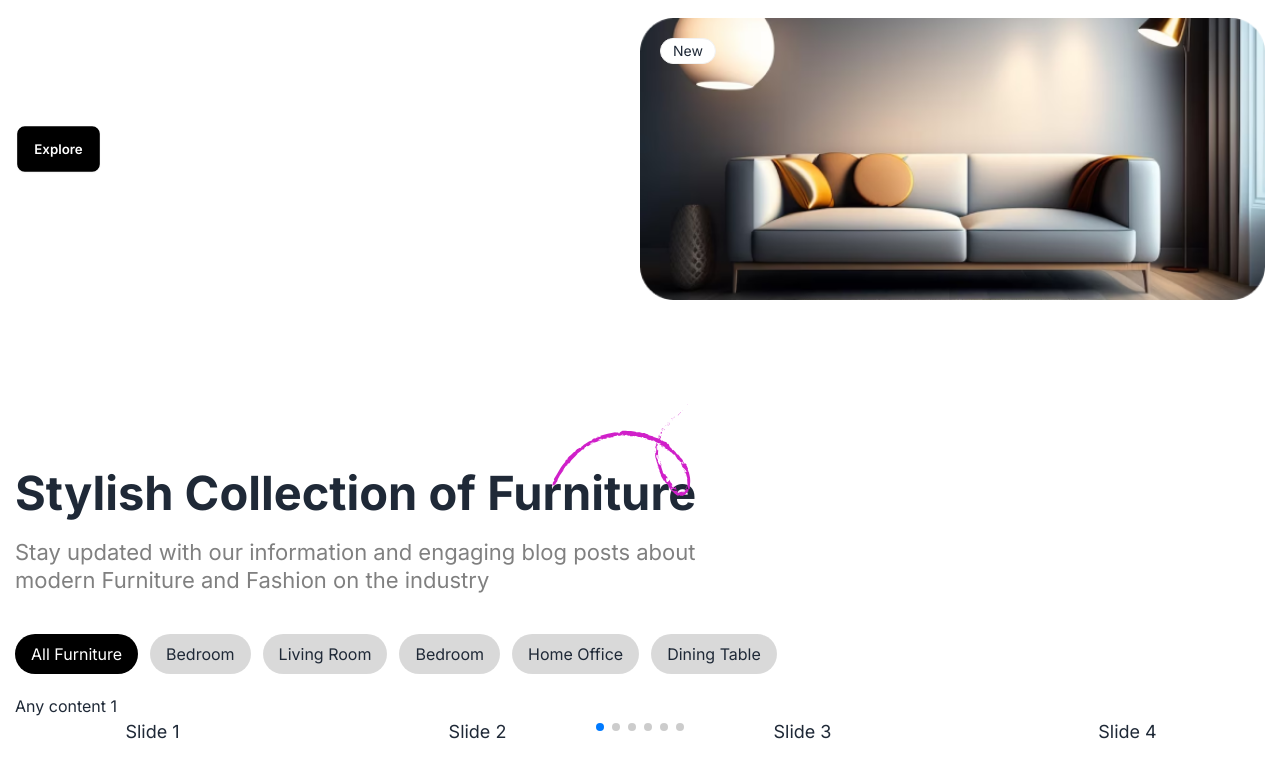
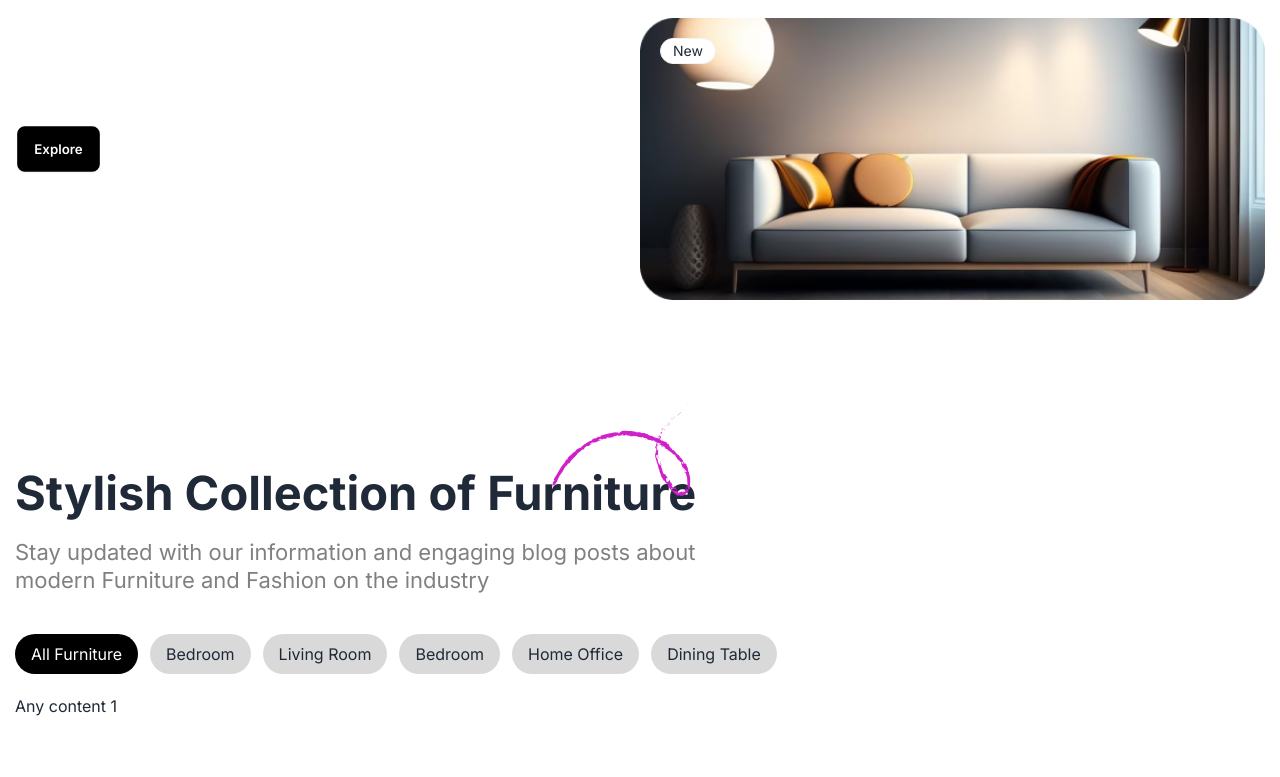
Before and after one commit to Mohammadarifcoding/Furnishop-Client, a React (Create React App) app: page / in a window 1280 px wide. Shown: the part 418-1195 px from the top of the page. Built offline with nearby package versions, Linux system fonts and the light colour scheme.

Commit message:
Solved the issue with tabs in the collection section

```diff
--- a/src/App.css
+++ b/src/App.css
@@ -1,3 +1,21 @@
 @tailwind base;
 @tailwind components;
 @tailwind utilities;
+
+* {
+    scrollbar-width: 15px;
+  }
+
+  ::-webkit-scrollbar {
+    background: #b0e0ff;
+  }
+
+  ::-webkit-scrollbar-track {
+    background: #cdebff;
+  }
+
+  ::-webkit-scrollbar-thumb {
+    background: #36a9fc;
+    border: 4px solid #b0e0ff;
+    border-radius: 100px;
+  }
--- a/src/Components/Pages/Home/Collection/TabsCollection/TabsCollection.tsx
+++ b/src/Components/Pages/Home/Collection/TabsCollection/TabsCollection.tsx
@@ -3,18 +3,9 @@ import { Tab, Tabs, TabList, TabPanel } from 'react-tabs';
 import 'react-tabs/style/react-tabs.css';
 import { tabsData } from '../../../../../Model/Model';
 
-import  { useRef, useState } from 'react';
-// Import Swiper React components
-import { Swiper, SwiperSlide } from 'swiper/react';
 
 // Import Swiper styles
-import 'swiper/css';
-import 'swiper/css/pagination';
 
-
-
-// import required modules
-import { Pagination } from 'swiper/modules';
 
 
 
@@ -51,9 +42,9 @@ const TabsCollection = () => {
     return (
         <div className='pb-20'>
              <Tabs>
-    <TabList className='flex overflow-auto flex-nowrap pb-5   text-nowrap  gap-3'>
+    <TabList className='flex overflow-auto flex-nowrap pb-5 tabData md:cursor-default cursor-pointer   text-nowrap  gap-3'>
       {collectionItem.map(item => (
-                    <Tab className='bg-[#00000026] px-4  py-2   rounded-full' key={item.id}>
+                    <Tab className='bg-[#00000026] px-4  py-2 cursor-pointer  rounded-full' key={item.id}>
                         {item.name}
          </Tab>
        ))}
@@ -68,39 +59,7 @@ const TabsCollection = () => {
     </TabPanel>
   </Tabs>
 
-  <Swiper
-        slidesPerView={1}
-        spaceBetween={10}
-        pagination={{
-          clickable: true,
-        }}
-        breakpoints={{
-          640: {
-            slidesPerView: 2,
-            spaceBetween: 20,
-          },
-          768: {
-            slidesPerView: 4,
-            spaceBetween: 40,
-          },
-          1024: {
-            slidesPerView: 4,
-            spaceBetween: 50,
-          },
-        }}
-        modules={[Pagination]}
-        className="mySwiper"
-      >
-        <SwiperSlide>Slide 1</SwiperSlide>
-        <SwiperSlide>Slide 2</SwiperSlide>
-        <SwiperSlide>Slide 3</SwiperSlide>
-        <SwiperSlide>Slide 4</SwiperSlide>
-        <SwiperSlide>Slide 5</SwiperSlide>
-        <SwiperSlide>Slide 6</SwiperSlide>
-        <SwiperSlide>Slide 7</SwiperSlide>
-        <SwiperSlide>Slide 8</SwiperSlide>
-        <SwiperSlide>Slide 9</SwiperSlide>
-      </Swiper>
+
         </div>
     );
 };
--- a/src/index.css
+++ b/src/index.css
@@ -5,6 +5,22 @@
 
 *{
     font-family: 'Inter', sans-serif;
+    scrollbar-width: 15px;
+}
+
+
+.tabData::-webkit-scrollbar {
+
+  height: 0px;
+}
+
+.tabData::-webkit-scrollbar-track {
+  background: white;
+}
+
+.tabData::-webkit-scrollbar-thumb {
+  background: #3AA39F;
+  border-radius: 100px;
 }
 
 .menuItemData a.active{
```
